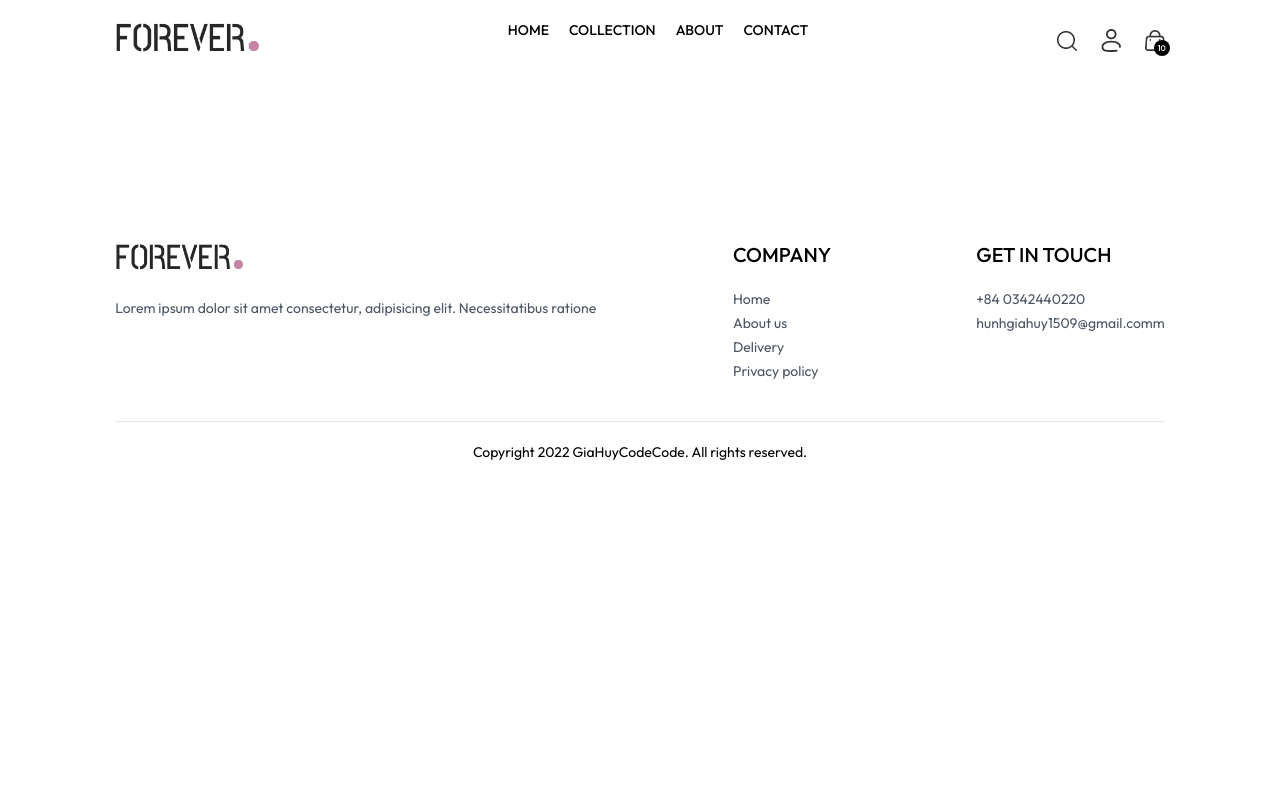
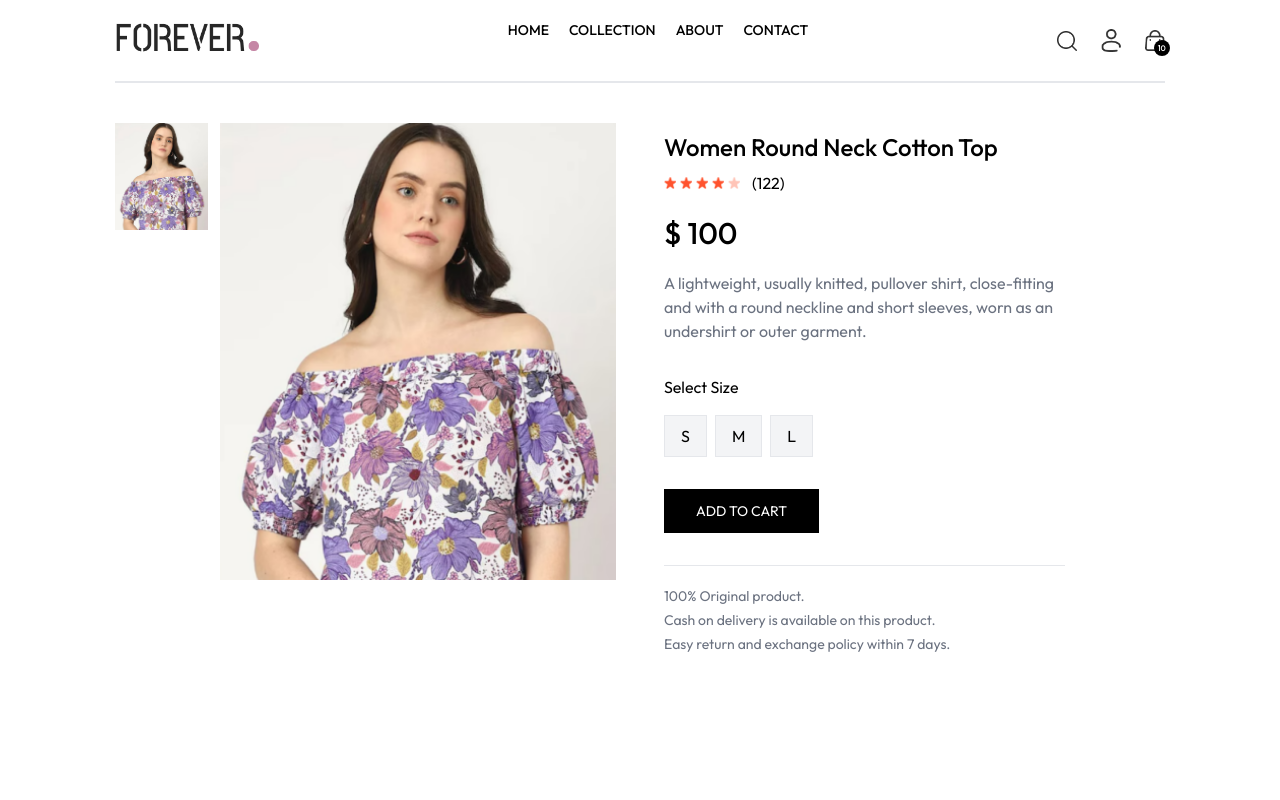
Before and after one commit to GiaHuyCodeCode/E-commerce_ReactJS-NodeJS, a React (Vite) app: page /product/aaaaa in a window 1280 px wide. Shown: the top 800 px of the page. Built offline with nearby package versions, Linux system fonts and the light colour scheme.

Commit message:
FE: Details Products

```diff
--- a/src/index.css
+++ b/src/index.css
@@ -17,6 +17,11 @@ a.active hr {
   font-weight: 400;
   font-style: normal;
 }
+
+::-webkit-scrollbar {
+  display: none;
+}
+
 @media (max-width: 640px) {
   a.active {
     background-color: black;
--- a/src/pages/Collection.jsx
+++ b/src/pages/Collection.jsx
@@ -211,7 +211,7 @@ const Collection = () => {
             <ProductItem
               key={index}
               name={item.name}
-              id={item.id}
+              id={item._id}
               image={item.image}
               price={item.price}
             />
--- a/src/pages/Product.jsx
+++ b/src/pages/Product.jsx
@@ -1,11 +1,99 @@
-import React from 'react'
+import { useContext, useEffect, useState } from "react";
+import { useParams } from "react-router-dom";
+import { ShopContext } from "../context/ShopContext";
+import { assets } from "../assets/assets";
 
 const Product = () => {
-  return (
-    <div>
+  const { productId } = useParams();
 
+  const { products, currency } = useContext(ShopContext);
+  const [productData, setProductData] = useState(false);
+  const [image, setImage] = useState("");
+  const [size, setSize] = useState("");
+
+  const fetchProductData = async () => {
+    products.map((item) => {
+      if (item._id === productId) {
+        setProductData(item);
+        setImage(item.image[0]);
+        return null;
+      }
+    });
+  };
+
+  useEffect(() => {
+    fetchProductData();
+  }, [productId, products]);
+
+  return productData ? (
+    <div className="border-t-2 pt-10 transition-opacity ease-in duration-500 opacity-100">
+      {/* Product Images */}
+      <div className="flex gap-12 sm:gap-12 flex-col sm:flex-row">
+        <div className="flex-1 flex flex-col-reverse gap-3 sm:flex-row ">
+          <div className="flex sm:flex-col overflow-x-auto sm:overflow-y-scroll justify-between sm:justify-normal sm:w-[18.7%] w-full">
+            {productData.image.map((item, index) => (
+              <img
+                onClick={() => setImage(item)}
+                src={item}
+                key={index}
+                className="w-[24%] sm:w-full sm:mb-3 flex-shrink-0 cursor-pointer"
+                alt=""
+              />
+            ))}
+          </div>
+          <div className="w-full sm:w-[80%]">
+            <img className="w-full h-auto" src={image} alt="" />
+          </div>
+        </div>
+
+        {/* -----------------Product Info ------------------- */}
+        <div className="flex-1">
+          <h1 className="font-medium text-2xl mt-2">{productData.name}</h1>
+          <div className="flex items-center gap-1 mt-2">
+            <img src={assets.star_icon} className="w-3 " alt="" />
+            <img src={assets.star_icon} className="w-3 " alt="" />
+            <img src={assets.star_icon} className="w-3 " alt="" />
+            <img src={assets.star_icon} className="w-3 " alt="" />
+            <img src={assets.star_dull_icon} className="w-3 " alt="" />
+            <p className="pl-2 ">(122)</p>
+          </div>
+          <p className="mt-5 text-3xl font-medium">
+            {currency} {productData.price}
+          </p>
+          <p className="mt-5 text-gray-500 md:w-4/5">
+            {productData.description}
+          </p>
+          <div className="flex flex-col gap-4 my-8">
+            <p>Select Size</p>
+            <div className="flex gap-2">
+              {productData.sizes.map((item, index) => (
+                <button
+                  onClick={() => setSize(item)}
+                  className={`border py-2 px-4 bg-gray-100 ${
+                    item === size ? "border-orange-500" : ""
+                  }`}
+                  key={index}
+                >
+                  {item}
+                </button>
+              ))}
+            </div>
+          </div>
+          <button className="bg-black text-white px-8 py-3 text-sm active:bg-gray-700">
+            ADD TO CART
+          </button>
+          <hr className="mt-8 sm:w-4/5 " />
+          <div className="text-sm text-gray-500 mt-5 flex flex-col gap-1 ">
+            <p>100% Original product.</p>
+            <p>Cash on delivery is available on this product.</p>
+            <p>Easy return and exchange policy within 7 days.</p>
+          </div>
+        </div>
+      </div>
     </div>
-  )
-}
+  ) : (
+    <div className="opacity-0 "></div>
+  );
+};
 
-export default Product
+export default Product;
```
